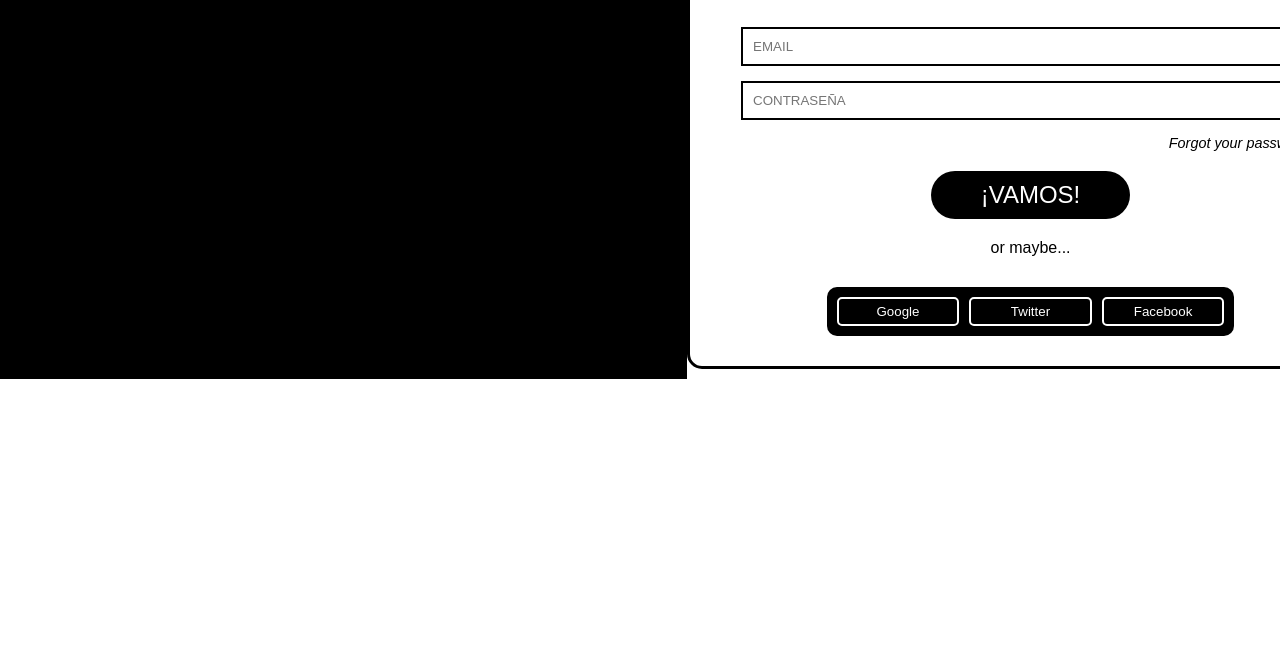
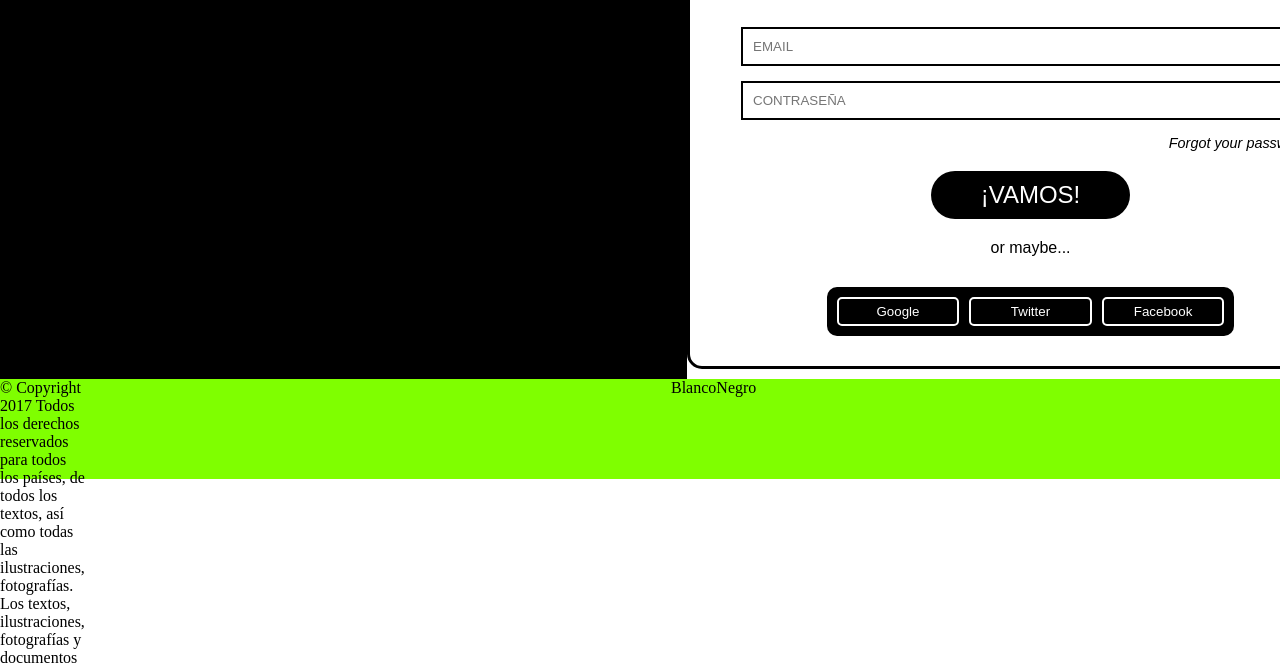
Before and after one commit to gonzalotricio/C-digo-Streamers, a plain HTML site: page index.html in a window 1280 px wide. Shown: the part 506-1177 px from the top of the page. Before the commit the page ends 885 px from the top, so only its background shows below. Drawn offline with Linux system fonts and the light colour scheme.

Commit message:
Agreamos el footer

```diff
--- a/index.html
+++ b/index.html
@@ -40,5 +40,18 @@
                 </form>
             </div>
         </main>
+        <footer class="footer">
+            <p class="copy">
+                © Copyright 2017 Todos los derechos reservados para todos los
+                países, de todos los textos, así como todas las ilustraciones,
+                fotografías. Los textos, ilustraciones, fotografías y documentos
+                son propiedad de sus respectivos autores.
+            </p>
+            <div class="medio">
+                <p>Blanco</p>
+                <p>Negro</p>
+            </div>
+            <div class="iconos-redes"></div>
+        </footer>
     </body>
 </html>
```
